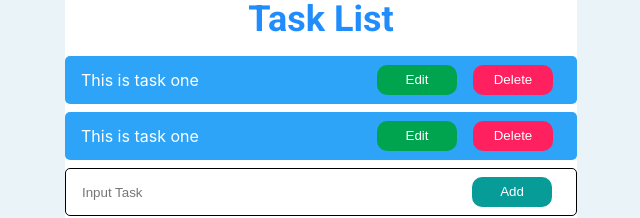
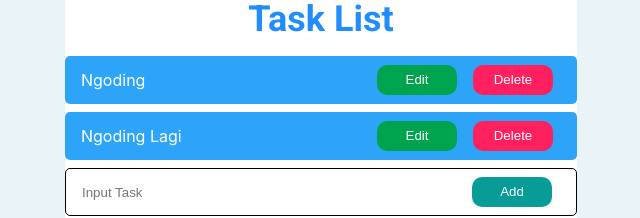
Before and after one commit to setyawan1234/todoApp, a React (Create React App) app: page / in a window 1280 px wide. Shown: the part 121-339 px from the top of the page, without its empty margins (319-959 px from the left). Built offline with nearby package versions, Linux system fonts and the light colour scheme.

Commit message:
add fitur delete

```diff
--- a/src/App.js
+++ b/src/App.js
@@ -18,6 +18,12 @@ class App extends React.Component {
       }
     ]
   }
+  deleteTask = id => {
+    this.setState({
+      todos:this.state.todos.filter(item=>item.id != id)
+    })
+  }
+
   render() {
     const { todos } = this.state;
     return (
@@ -28,7 +34,7 @@ class App extends React.Component {
         </div>
         <div className="list">
           {todos.map(item =>
-            <TodoItem key={item.id} todo={item} />
+            <TodoItem key={item.id} todo={item} hapus={this.deleteTask}/>
           )}
         </div>
         <div className="input-form">
--- a/src/components/Button.js
+++ b/src/components/Button.js
@@ -1,9 +1,15 @@
 import React from 'react'
 import '../styles/Button.css'
-const Button = props => {
+import PropTypes from "prop-types"
+const Button = ({text,variants,action}) => {
   return (
-    <button className={`btn btn-${props.variants}`}>{props.text}</button>
+    <button className={`btn btn-${variants}`} onClick={action}>{text}</button>
   )
 }
 
+Button.propTypes = {
+  text: PropTypes.string.isRequired,
+  variants: PropTypes.string.isRequired,
+  action : PropTypes.func.isRequired
+}
 export default Button
--- a/src/components/TodoItem.js
+++ b/src/components/TodoItem.js
@@ -1,16 +1,25 @@
 import React from 'react'
+import PropTypes from "prop-types"
 import Button from './Button'
 
-const TodoItem = () => {
+const TodoItem = ({todo,hapus}) => {
+  const hapusById = id => {
+    hapus(id)
+  }
   return (
     <div style={todoItem}>
-      <p>This is task one</p>
+      <p>{todo.tittle}</p>
       <div>
         <Button text="Edit" variants="success"/>
-        <Button text="Delete" variants="warning"/>
+        <Button text="Delete" variants="warning" action={() =>hapusById(todo.id)}/>
       </div>
     </div>
   )
+}
+
+TodoItem.propTypes = {
+  todo:PropTypes.object.isRequired,
+  hapus: PropTypes.func
 }
 
 export default TodoItem
```
